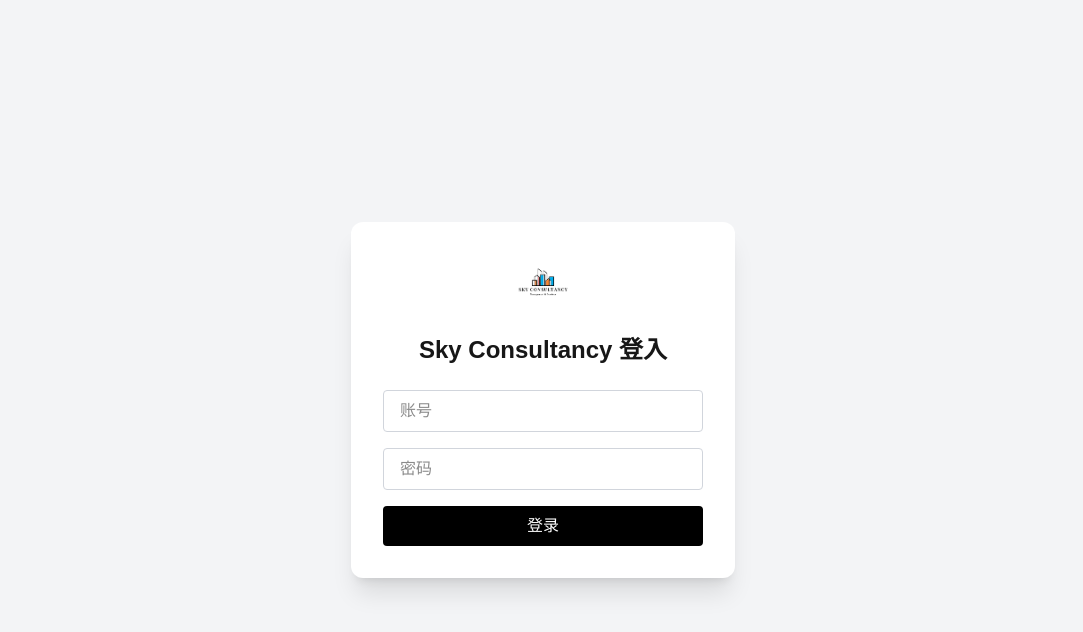
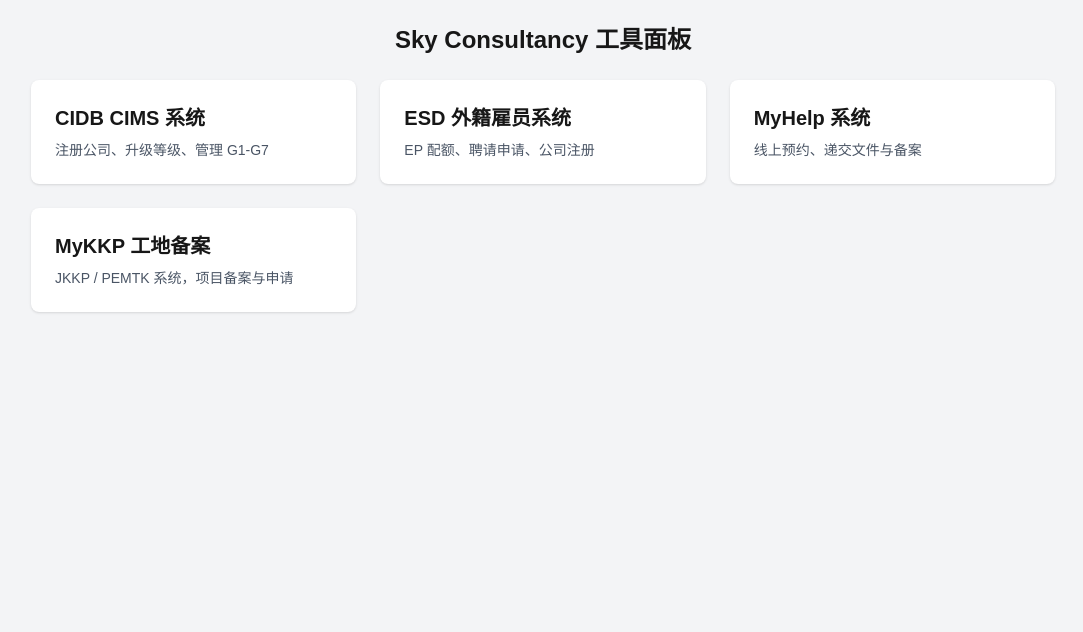
Before and after one commit to steven763308/skyconsultancymns_panel, a Next.js app: page / in a window 1280 px wide. Shown: the top 632 px of the page, without its empty margins (97-1180 px from the left). Built offline with nearby package versions, Linux system fonts and the light colour scheme; sample sign-in values are in the browser's storage.

Commit message:
root login /3

```diff
--- a/src/app/page.tsx
+++ b/src/app/page.tsx
@@ -1,93 +1,62 @@
-//entry (Login Form)
-
 "use client";
-
-import { useEffect, useState } from "react";
+import { useEffect } from "react";
 import { useRouter } from "next/navigation";
 
-export default function LoginPage() {
+export default function Home() {
   const router = useRouter();
-  const [username, setUsername] = useState("");
-  const [password, setPassword] = useState("");
-  const [error, setError] = useState("");
 
-  // 自动跳转：如果 cookie 已存在就跳转首页
   useEffect(() => {
-    const isLoggedIn = document.cookie
-      .split("; ")
-      .find((row) => row.startsWith("sky_logged_in="))?.split("=")[1];
-
-    if (isLoggedIn === "true") {
-      router.push("/");
+    const loggedIn = localStorage.getItem("sky_logged_in");
+    if (loggedIn !== "true") {
+      router.push("/login");
     }
   }, []);
 
-  const handleLogin = (e: React.FormEvent) => {
-    e.preventDefault();
+  return (
+    <main className="min-h-screen bg-gray-100 p-6">
+      <h1 className="text-2xl font-bold text-center mb-6">Sky Consultancy 工具面板</h1>
 
-    if (username === "steven" && password === "scmns0901") {
-      // 设置 cookie 有效期 7 天
-      const expires = new Date();
-      expires.setDate(expires.getDate() + 7);
-      document.cookie = `sky_logged_in=true; path=/; expires=${expires.toUTCString()}`;
+      <div className="grid grid-cols-1 sm:grid-cols-2 lg:grid-cols-3 gap-6 max-w-5xl mx-auto">
+        {/* CIDB */}
+        <a
+          href="https://cims.cidb.gov.my"
+          target="_blank"
+          className="bg-white p-6 rounded-lg shadow hover:shadow-md transition"
+        >
+          <h2 className="text-xl font-semibold mb-2">CIDB CIMS 系统</h2>
+          <p className="text-sm text-gray-600">注册公司、升级等级、管理 G1-G7</p>
+        </a>
 
-      router.push("/dashboard");
-    } else {
-      setError("账号或密码错误");
-    }
-  };
+        {/* ESD */}
+        <a
+          href="https://esd.imi.gov.my"
+          target="_blank"
+          className="bg-white p-6 rounded-lg shadow hover:shadow-md transition"
+        >
+          <h2 className="text-xl font-semibold mb-2">ESD 外籍雇员系统</h2>
+          <p className="text-sm text-gray-600">EP 配额、聘请申请、公司注册</p>
+        </a>
 
-  return (
-    <main className="min-h-screen flex items-center justify-center bg-gray-100 px-4">
-      <form
-        onSubmit={handleLogin}
-        className="bg-white p-8 rounded-xl shadow-xl w-full max-w-sm"
-      >
-        {/* Logo */}
-        <div className="flex justify-center mb-6">
-          <img
-            src="/image/scmnsLogo.png"
-            alt="Sky Consultancy Logo"
-            className="h-14"
-          />
-        </div>
+        {/* MyHelp */}
+        <a
+          href="https://myhelp.imi.gov.my"
+          target="_blank"
+          className="bg-white p-6 rounded-lg shadow hover:shadow-md transition"
+        >
+          <h2 className="text-xl font-semibold mb-2">MyHelp 系统</h2>
+          <p className="text-sm text-gray-600">线上预约、递交文件与备案</p>
+        </a>
 
-        {/* Title */}
-        <h1 className="text-2xl font-bold mb-6 text-center">
-          Sky Consultancy 登入
-        </h1>
-
-        {/* Error Message */}
-        {error && (
-          <p className="text-red-500 text-sm mb-4 text-center">{error}</p>
-        )}
-
-        {/* Username */}
-        <input
-          type="text"
-          placeholder="账号"
-          className="border border-gray-300 w-full px-4 py-2 rounded mb-4 focus:outline-none focus:ring-2 focus:ring-blue-500"
-          value={username}
-          onChange={(e) => setUsername(e.target.value)}
-        />
-
-        {/* Password */}
-        <input
-          type="password"
-          placeholder="密码"
-          className="border border-gray-300 w-full px-4 py-2 rounded mb-4 focus:outline-none focus:ring-2 focus:ring-blue-500"
-          value={password}
-          onChange={(e) => setPassword(e.target.value)}
-        />
-
-        {/* Submit Button */}
-        <button
-          type="submit"
-          className="w-full bg-black text-white py-2 rounded hover:bg-gray-800 transition"
+        {/* MyKKP */}
+        <a
+          href="https://mykkp.dosh.gov.my"
+          target="_blank"
+          className="bg-white p-6 rounded-lg shadow hover:shadow-md transition"
         >
-          登录
-        </button>
-      </form>
+          <h2 className="text-xl font-semibold mb-2">MyKKP 工地备案</h2>
+          <p className="text-sm text-gray-600">JKKP / PEMTK 系统，项目备案与申请</p>
+        </a>
+      </div>
     </main>
   );
 }
```
